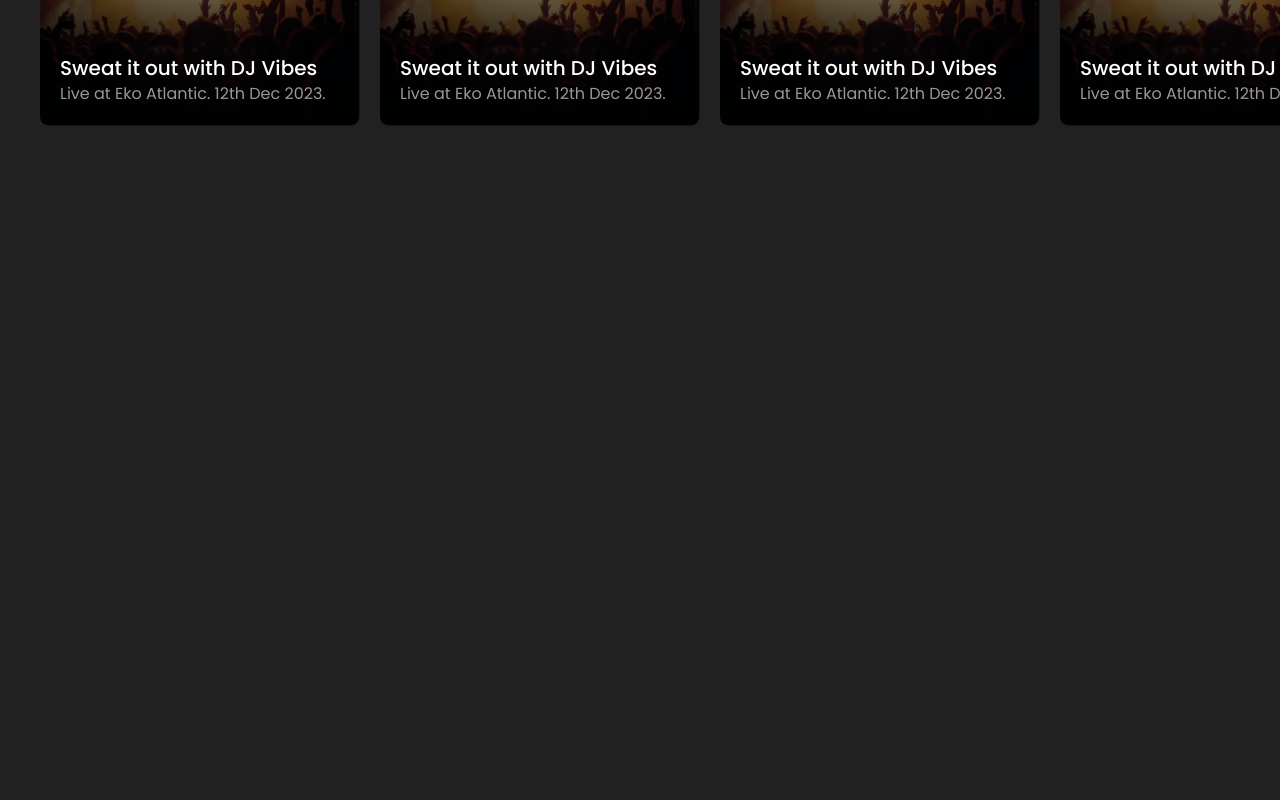
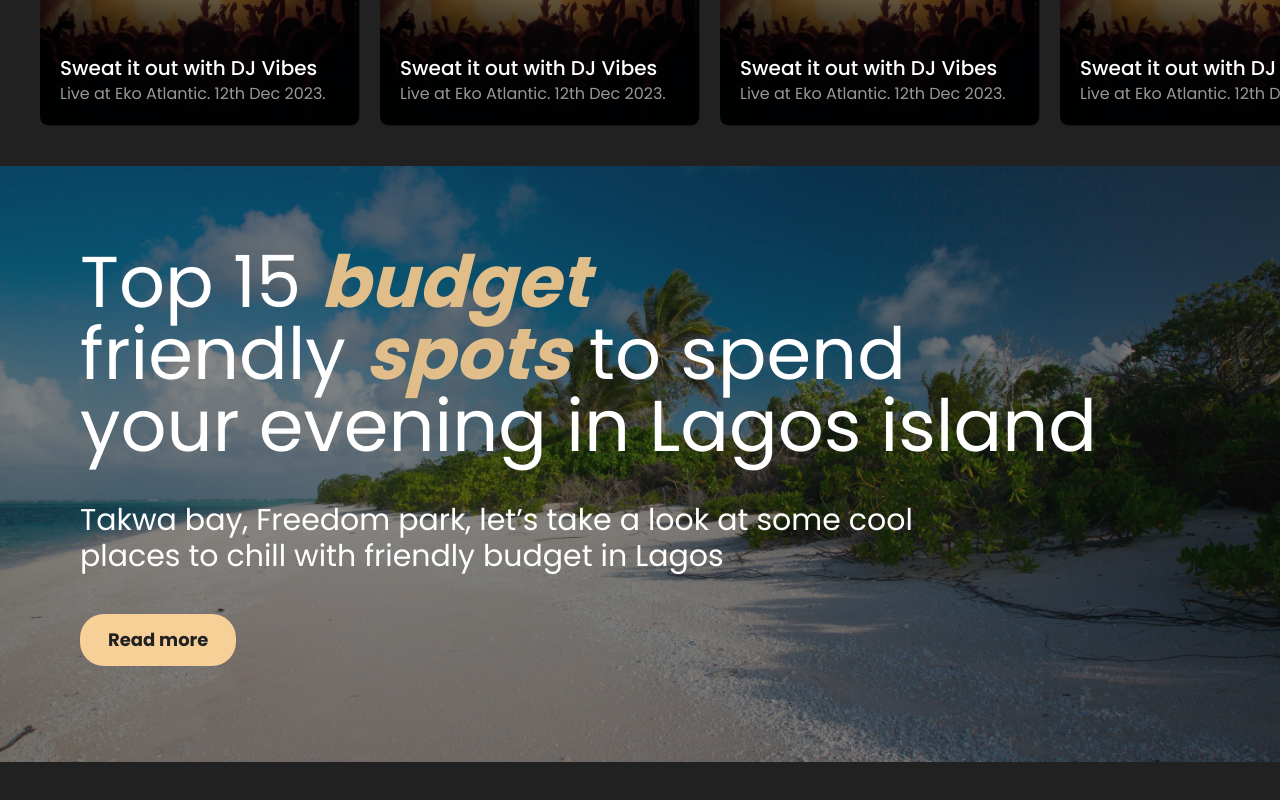
Before and after one commit to ixpllimitedofficial/iexplore_waitlist, a Next.js app: page / in a window 1280 px wide. Shown: the part 1462-2262 px from the top of the page. Before the commit the page ends 1636 px from the top, so only its background shows below. Built offline with nearby package versions, Linux system fonts and the light colour scheme.

Commit message:
feat:done friendly spots section

```diff
--- /dev/null
+++ b/src/components/Home/FriendlySpots/FriendlySpots.tsx
@@ -0,0 +1,31 @@
+import React from "react";
+import FriendlySpotImage from "@/assets/img/FriendlySpots.png";
+import Image from "next/image";
+import AppButton from "@/components/UI/Button/AppButton";
+
+const FriendlySpots = () => {
+  return (
+    <section className="relative">
+      <Image
+        src={FriendlySpotImage}
+        alt="FriendlySpots"
+        className="mt-10 mb-10 w-full opacity-70"
+      />
+
+      <div className="absolute left-20 top-20">
+        <h1 className="text-7xl">
+          Top 15 <span className="text-[#E1BD8A] italic font-bold">budget</span>  <br /> friendly <span className="text-[#E1BD8A] italic font-bold">spots</span>  to spend <br /> your evening in
+          Lagos island
+        </h1>
+        <p className="text-3xl w-[70%] my-10">
+          Takwa bay, Freedom park, let’s take a look at some cool places to
+          chill with friendly budget in Lagos
+        </p>
+
+        <AppButton text="Read more" />
+      </div>
+    </section>
+  );
+};
+
+export default FriendlySpots;
--- a/src/components/Home/Home.tsx
+++ b/src/components/Home/Home.tsx
@@ -3,6 +3,7 @@ import HomeImage from "@/assets/img/HomeImage.png";
 import FilterButton from "../UI/Button/FilterButton";
 import Clubs from "./Clubs/Clubs";
 import Recommendations from "./Recommendations/Recommendations";
+import FriendlySpots from "./FriendlySpots/FriendlySpots";
 
 const Home = () => {
   return (
@@ -24,6 +25,10 @@ const Home = () => {
 
       {/* recommendations */}
       <Recommendations />
+
+      {/* FriendlySpots */}
+      <FriendlySpots />
+
     </main>
   );
 };
```
Also changed, not shown: src/assets/img/FriendlySpots.png (added).
